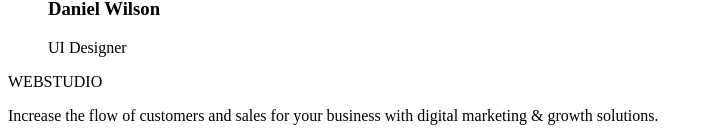
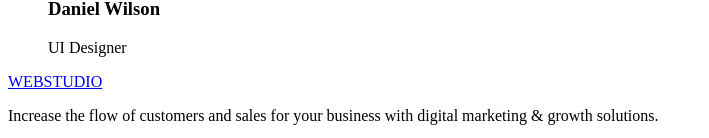
Before and after one commit to realisticsergio/goit-markup-hw-01, a plain HTML site: page index.html in a window 1280 px wide. Shown: the part 2028-2166 px from the top of the page, without its empty margins (0-709 px from the left). Drawn offline with Linux system fonts and the light colour scheme.

Commit message:
Fix: correct navigation structure and footer link

```diff
--- a/index.html
+++ b/index.html
@@ -11,8 +11,7 @@
     <!-- #region zagolovok -->
     <header>
         <nav>
-            <a href="index.html">
-                WEBSTUDIO
+            <a href="index.html">WEBSTUDIO</a>
                 <ul>
                     <li> <a href="#">Studio</a>
                     </li>
@@ -21,7 +20,6 @@
                     <li> <a href="#">Contacts</a>
                     </li>
                 </ul>
-            </a>
         </nav>
         <address>
             Email us:
@@ -32,6 +30,7 @@
     </header>
     <!-- #end zagolovok -->
     <main>
+        <!--#1 section-->
         <h1>Effective Solutions for Your Business</h1>
         <button type="button">Order Service</button>
         <section>
@@ -48,6 +47,8 @@
             <p>Design practice focused on digital experiences. We bring forth a deep
                 passion for problem-solving.</p>
         </section>
+        <!--#end 1section-->
+        <!--#2 section-->
         <section>
             <h2>Our Team</h2>
             <ul>
@@ -73,14 +74,15 @@
                 </li>
             </ul>
         </section>
+        <!--#end 2section-->
     </main>
+    <!--#footter-->
     <footer>
-        <logo>
-            WEBSTUDIO
-        </logo>
+        <a href="index.html">WEBSTUDIO</a>
         <p>Increase the flow of customers and sales for your business with digital
             marketing & growth solutions.</p>
     </footer>
+    <!--#end footter-->
 
 </body>
 
```
